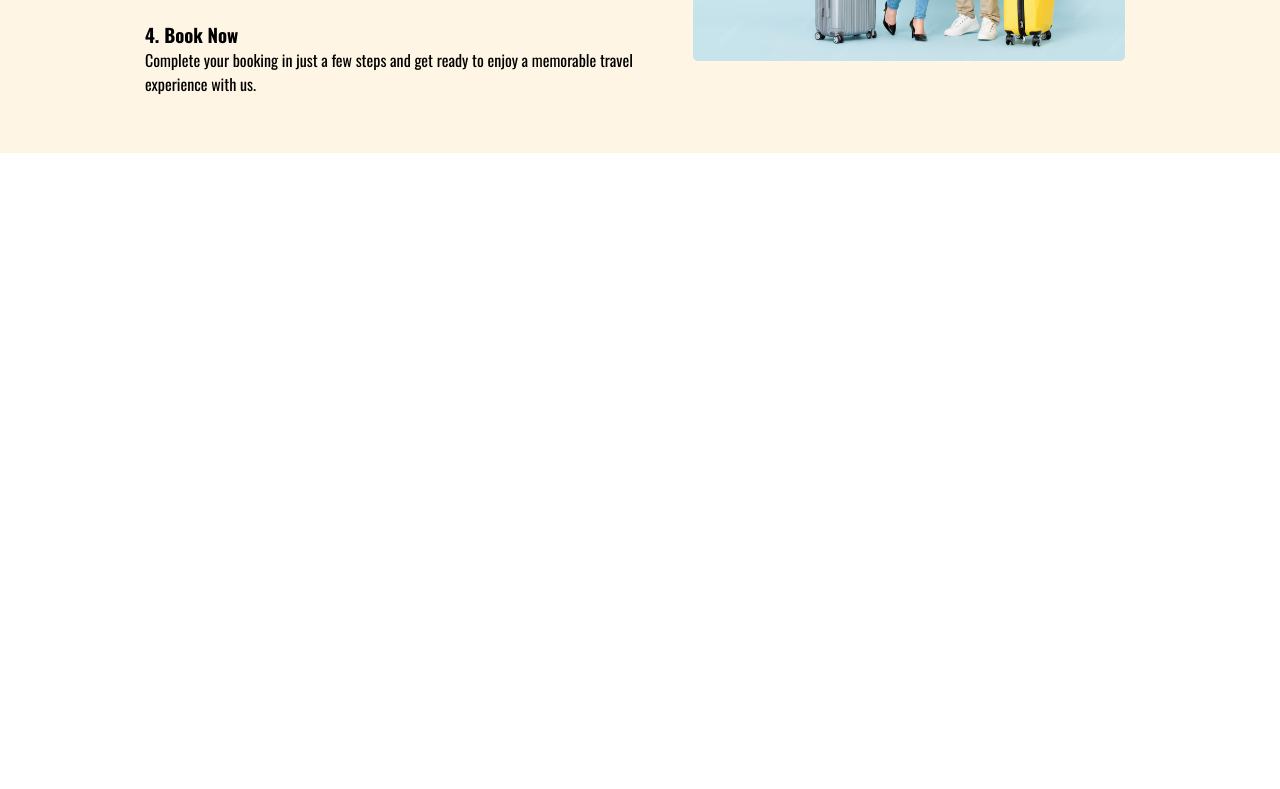
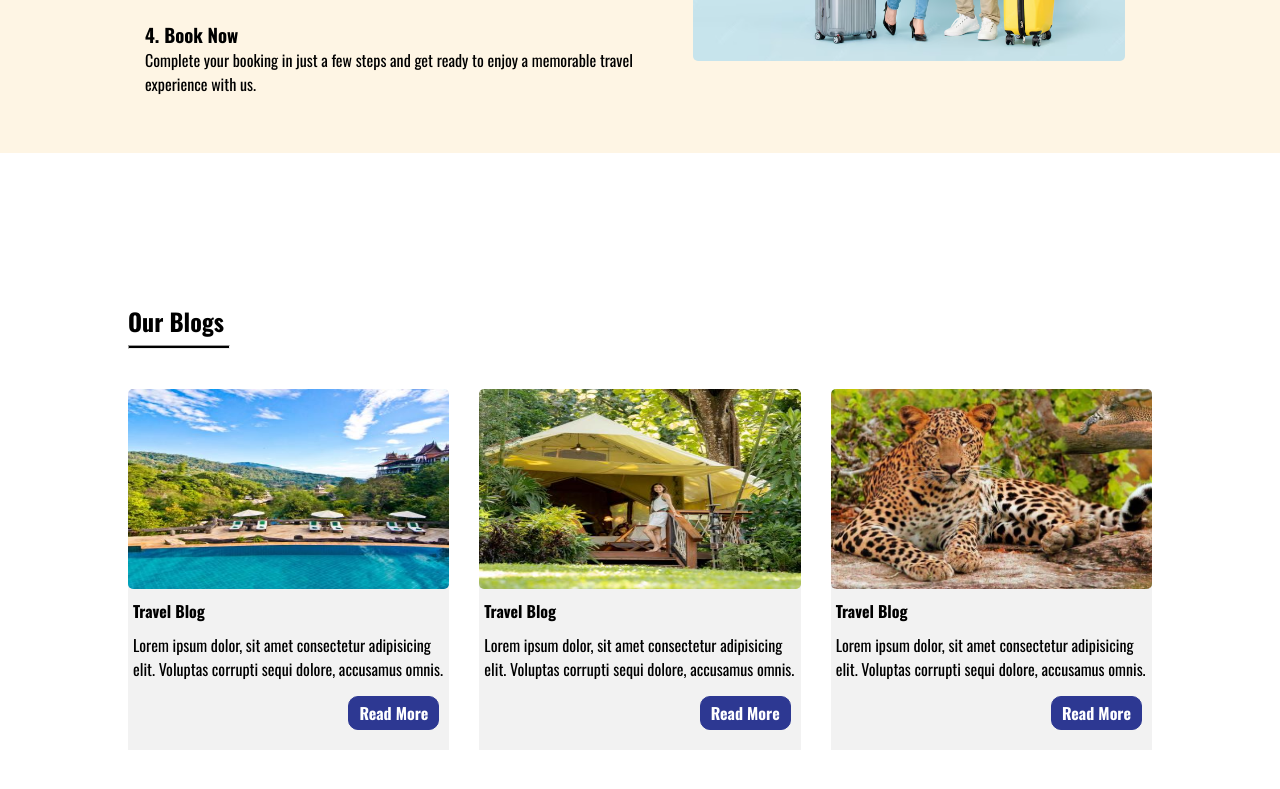
Before and after one commit to minchuckkyaw2001/minchuckkyaw2001.github.io, a plain HTML site: page TravelPackage/index.html in a window 1280 px wide. Shown: the part 2409-3198 px from the top of the page. Drawn offline with Linux system fonts and the light colour scheme.

Commit message:
CSS Project Homework is finished.

```diff
--- a/TravelPackage/css/style.css
+++ b/TravelPackage/css/style.css
@@ -272,7 +272,7 @@
     width: 100%;
     height: 480px;
     margin-top: 40px;
-    margin-bottom: 900px;
+    margin-bottom: 150px;
     text-align: center;
     padding: 45px;
 }
@@ -299,3 +299,61 @@
     width: 40%;
     float: right;
 }
+/* end how it works? */
+
+/* start blogs */
+.blogs{
+    width: 80%;
+    margin: auto;
+    margin-top: 80px;
+}
+
+.blogs-hr{
+    width: 100px;
+    height: 2px;
+    background-color: #000000;
+    margin-top: 6px;
+}
+
+.blog-cards{
+    display: grid;
+    grid-template-columns: repeat(3, 1fr);
+    gap: 30px;
+    margin-top: 40px;
+    margin-bottom: 200px;
+}
+
+.blog-card{
+    background-color: #f2f2f2;
+    border-radius: 5px 5px 0 0;
+}
+
+.blog-card img{
+    width: 100%;
+    height: 200px;
+    border-radius: 5px;
+}
+
+.blog-card h3{
+    font-size: 16px;
+    padding: 5px;
+}
+
+.blog-card p{
+    padding: 5px;
+}
+
+.read-more{
+    display: inline-block;
+    background-color: #2d3892;
+    border: 1px solid #2d3892;
+    color: #ffffff;
+    border-radius: 10px;
+    padding: 4px 10px;
+    text-decoration: none;
+    margin-top: 10px;
+    font-weight: bold;
+    margin-bottom: 20px;
+    float: right;
+    margin-right: 10px;
+}
--- a/TravelPackage/index.html
+++ b/TravelPackage/index.html
@@ -172,5 +172,41 @@
             </div>
         </div>
     </section>
+    <!-- End How It Works? -->
+
+    <!-- Start Blogs -->
+    <section>
+        <div class="blogs">
+            <h2>Our Blogs</h2>
+            <hr class="blogs-hr">
+
+            <div class="blog-cards">
+                <div class="blog-card">
+                    <a href="">
+                        <img src="images/blog1.jpg" alt="">
+                    </a>
+                    <h3>Travel Blog</h3>
+                    <p>Lorem ipsum dolor, sit amet consectetur adipisicing elit. Voluptas corrupti sequi dolore, accusamus omnis.</p>
+                    <a href="" class="read-more">Read More</a>
+                </div>
+                <div class="blog-card">
+                    <a href="">
+                        <img src="images/blog2.jpg" alt="">
+                    </a>
+                    <h3>Travel Blog</h3>
+                    <p>Lorem ipsum dolor, sit amet consectetur adipisicing elit. Voluptas corrupti sequi dolore, accusamus omnis.</p>
+                    <a href="" class="read-more">Read More</a>
+                </div>
+                <div class="blog-card">
+                    <a href="">
+                        <img src="images/blog3.jpg" alt="">
+                    </a>
+                    <h3>Travel Blog</h3>
+                    <p>Lorem ipsum dolor, sit amet consectetur adipisicing elit. Voluptas corrupti sequi dolore, accusamus omnis.</p>
+                    <a href="" class="read-more">Read More</a>
+                </div>
+            </div>
+        </div>
+    </section>
 </body>
 </html>
```
